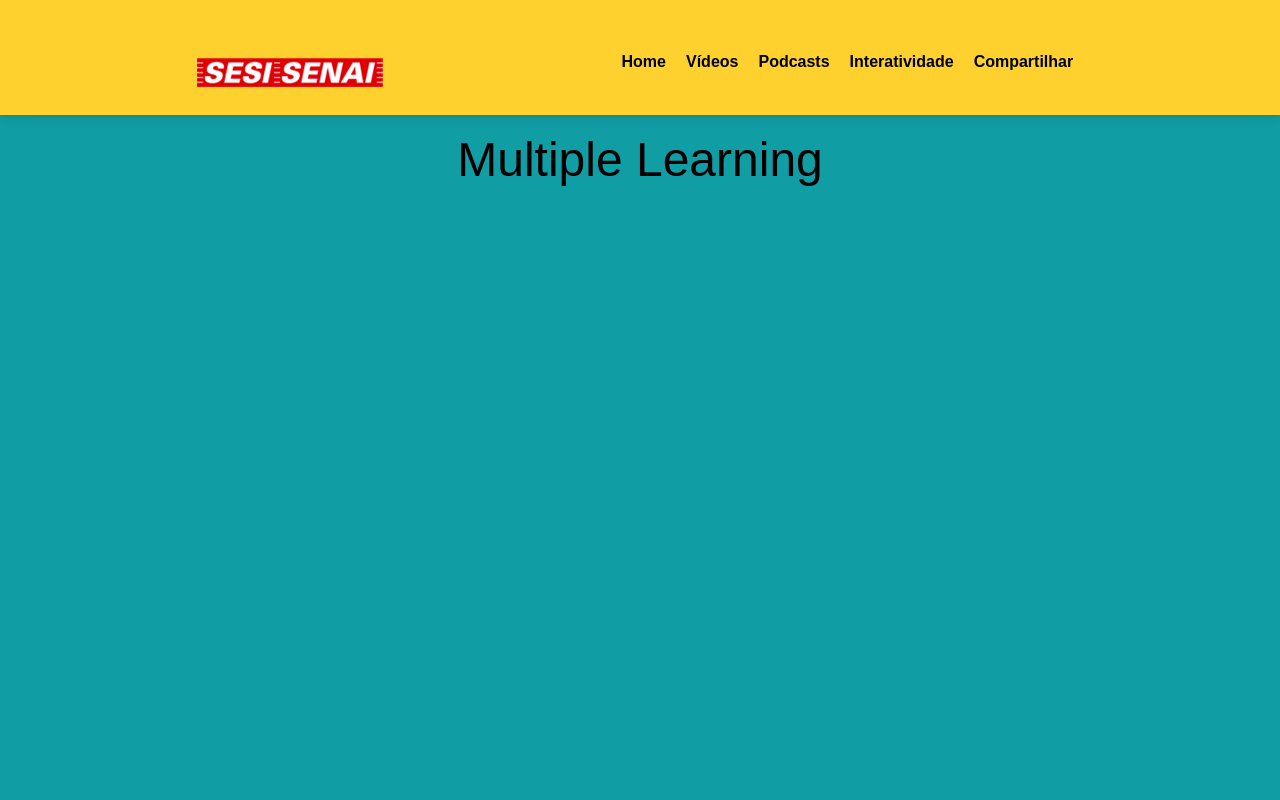
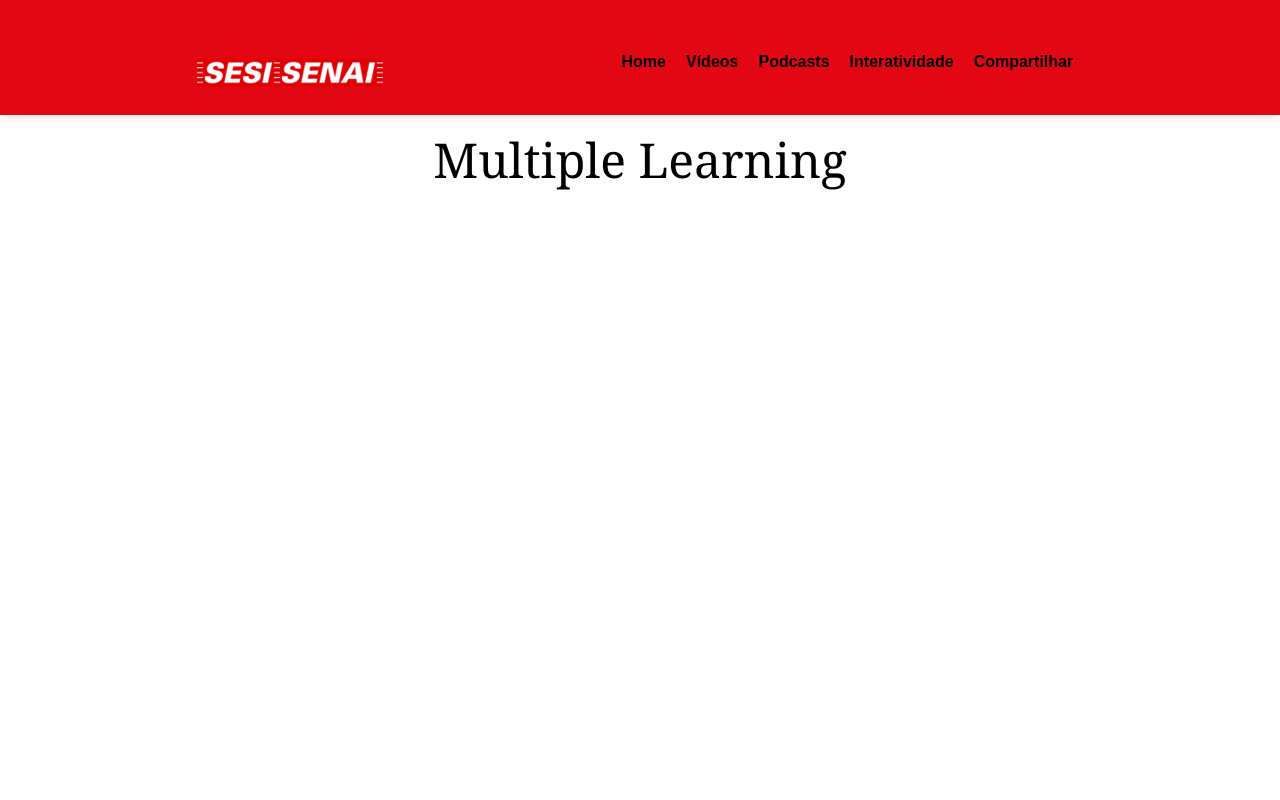
Before and after one commit to alice-lima-dev/grupo6-multiple-learning, a plain HTML site: page grupo6.html in a window 1280 px wide. Shown: the top 800 px of the page. Drawn offline with nearby package versions, Linux system fonts and the light colour scheme; a web font is replaced by a local one.

Commit message:
alteração de cor do fundo

```diff
--- a/css/grupo6.css
+++ b/css/grupo6.css
@@ -29,14 +29,14 @@ body {
     font-weight: 400;
     line-height: 1.5;
     text-align: left;
-    background-color: var(--cor) ;
+    background-color: var(--white) ;
     width: 100%;
     height: 100%;
 
 }
 
 header {
-    background-color: var(--yellow);
+    background-color: var(--red);
     color: var(--black);
     /* min-height: 60px; */
     width: 100%;
@@ -69,6 +69,7 @@ h1 {
     padding-bottom: 4px;
     margin: 0;
     color: var(--black);
+    font-family: Georgia, 'Times New Roman', Times, serif;
 }
 
 h2 {
```
